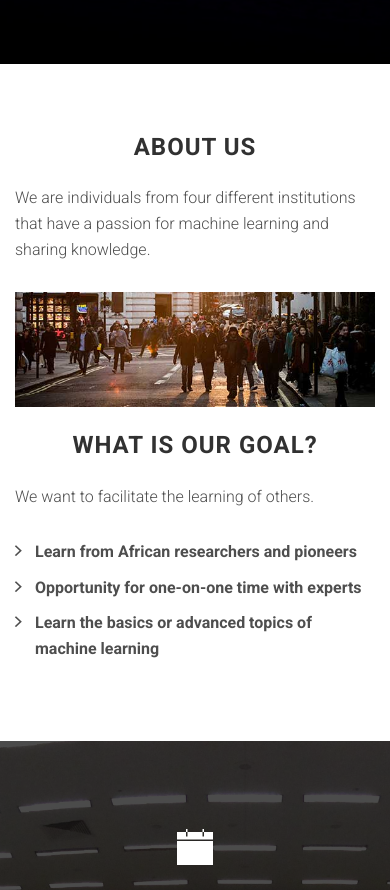
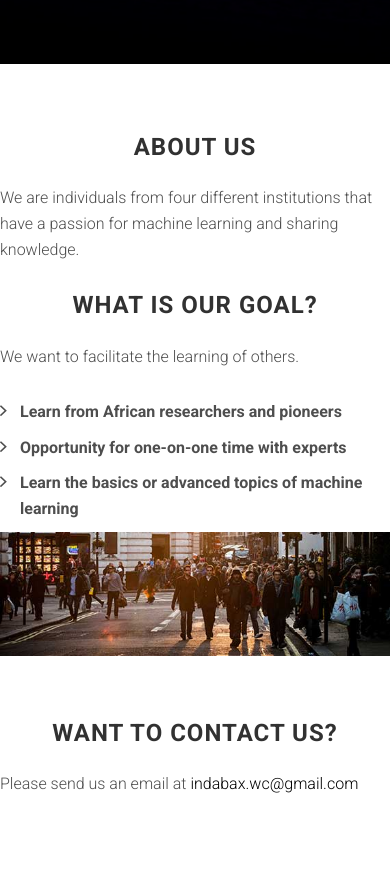
Before and after one commit to indabax/indabax.github.io, a website: page work_in_progress_index.html in a window 390 px wide. Shown: the part 780-1670 px from the top of the page. Drawn offline with Linux system fonts and the light colour scheme; files whose address does not match are found by name.

Commit message:
Move email aobut us, try fix mobile look

```diff
--- a/assets/css/main.css
+++ b/assets/css/main.css
@@ -333,7 +333,8 @@ ul li {
 .site-header {
   width: 100%;
   height: 100%;
-  min-height: 100vh;
+  max-width: 100%;
+  min-height: 70vh; /* changed in attempt to fix mobile look */
   position: relative;
   text-align: center;
   background: url(../images/backgrounds/header.jpg) no-repeat center center/cover;
@@ -375,7 +376,7 @@ ul li {
   font-weight: 300;
 }
 
-@media (min-width: 768px) {
+@media (min-width: 600px) {  /* changed in attempt to fix mobile look */
   .navbar-custom {
     background-color: transparent;
     padding-top: 30px;
@@ -397,6 +398,10 @@ ul li {
 }
 .about figure {
   margin-bottom: 25px;
+}
+
+.about .top-buffer {
+  margin-top: 4em;
 }
 
 /*
--- a/work_in_progress_index.html
+++ b/work_in_progress_index.html
@@ -73,6 +73,8 @@
     <section id="about" class="section about">
         <div class="container">
             <div class="row">
+
+                <div class="row align-items-start">
                     <div class="col-sm-6">
 
                         <h3 class="section-title">About Us</h3>
@@ -80,10 +82,6 @@
                         <p>
                             We are individuals from four different institutions that have a passion for machine learning and sharing knowledge.
                         </p>
-
-                    <figure>
-                        <img alt="" class="img-responsive" src="assets/images/about-us.jpg">
-                    </figure>
 
                    </div><!-- /.col-sm-6 -->
 
@@ -104,6 +102,30 @@
                         </ul>
 
                     </div><!-- /.col-sm-6 -->
+                </div><!-- /.row -->
+
+                <div class="row align-items-end">
+                    <div class="col-sm-6">
+
+                        <figure>
+                            <img alt="" class="img-responsive" src="assets/images/about-us.jpg">
+                        </figure>
+
+                    </div><!-- /.col-sm-6 -->
+
+                    <div class="col-sm-6 top-buffer">
+
+                        <h3 class="section-title multiple-title">Want to Contact Us?</h3>
+
+                        <p>
+                            Please send us an email at
+                            <a href="mailto:indabax.wc@gmail.com">
+                                indabax.wc@gmail.com
+                            </a>
+                        </p>
+
+                    </div><!-- /.col-sm-6 -->
+                </div><!-- /.row -->
             </div><!-- /.row -->
         </div><!-- /.container -->
     </section>
@@ -465,11 +487,7 @@
                     <address>
                         <p>
                             Statistics Building <br>
-                            University of Cape Town <br>
-                            Email:
-                            <a href="mailto:indabax.wc@gmail.com">
-                                indabax.wc@gmail.com
-                            </a>
+                            University of Cape Town
                         </p>
                     </address>
                 </div>
```
Lines whose indentation alone changed are shown as unchanged.
